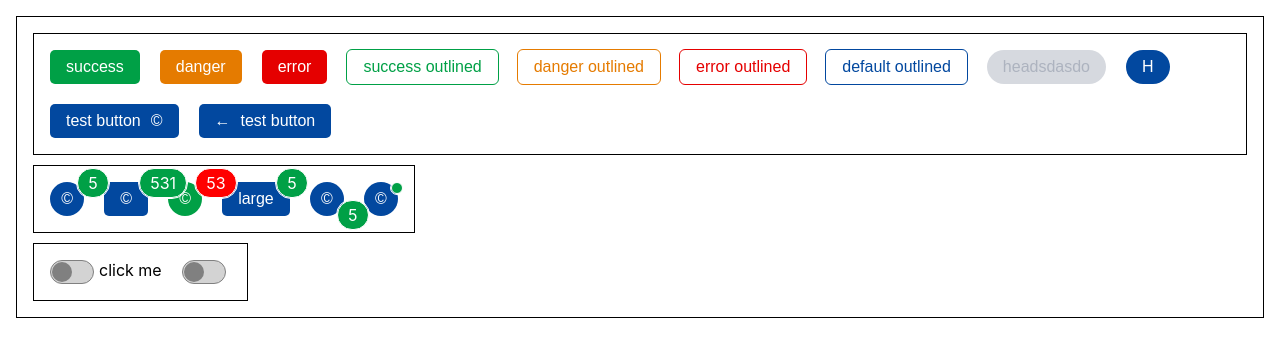
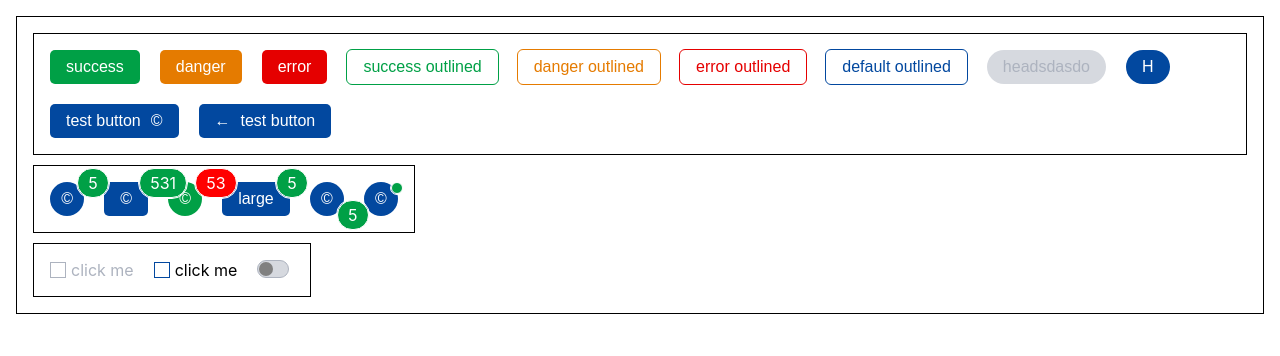
Before and after one commit to bandvov/react-ui-kit, a React (Create React App) app: page / in a window 1280 px wide. Shown: the top 356 px of the page. Built offline with nearby package versions, Linux system fonts and the light colour scheme.

Commit message:
add checkbox

```diff
--- a/src/App.tsx
+++ b/src/App.tsx
@@ -2,11 +2,9 @@ import React, { useState } from "react";
 import Badge from "./components/Badge";
 import Button from "./components/Button";
 import Checkbox from "./components/Checkbox";
-import MyCheckbox from "./components/MyCheckbox";
 
 function App() {
   const [checked, setChecked] = useState(false);
-  const [otherChecked, setOtherChecked] = useState(false);
   return (
     <div
       style={{
@@ -16,7 +14,7 @@ function App() {
         border: "1px solid",
         justifyContent: "flex-start",
         alignItems: "flex-start",
-
+        flexWrap: "wrap",
         padding: "1rem",
         flexDirection: "column",
       }}
@@ -45,7 +43,7 @@ function App() {
           {"headsdasdo"}
         </Button>
 
-        <Button borderRadius="30px/30px">
+        <Button borderRadius="20px/20px">
           <span>H</span>
         </Button>
         <Button icon={<div>&copy;</div>}>
@@ -98,7 +96,8 @@ function App() {
           flex: 1,
         }}
       >
-        <MyCheckbox
+        <Checkbox
+          disabled
           checked={checked}
           handler={() => {
             console.log("click");
@@ -106,7 +105,16 @@ function App() {
           }}
           label={"click me"}
         />
-        <MyCheckbox
+        <Checkbox
+          checked={checked}
+          handler={() => {
+            console.log("click");
+            setChecked(!checked);
+          }}
+          label={"click me"}
+        />
+        <Checkbox
+          variant={"toggle"}
           checked={checked}
           handler={() => {
             console.log("click");
--- a/src/components/Checkbox.tsx
+++ b/src/components/Checkbox.tsx
@@ -1,57 +1,121 @@
-import React from 'react'
-import styled, { css } from 'styled-components'
+import React from "react";
+import styled, { css } from "styled-components";
+import { COLORS } from "../CONSTANTS";
 
+interface ILabel {
+  checked?: boolean;
+  before?: any;
+  disabled?: boolean;
+}
+const HiddenCheckbox = styled.input.attrs({ type: "checkbox" })<{
+  name: string;
+}>`
+  display: none;
+`;
 
-const HiddenCheckbox = styled.input.attrs({ type: 'checkbox' })`
-  // Hide checkbox visually but remain accessible to screen readers.
-  // Source: https://polished.js.org/docs/#hidevisually
-  border: 0;
-  clip: rect(0 0 0 0);
-  clippath: inset(50%);
-  height: 1px;
-  margin: -1px;
-  overflow: hidden;
-  padding: 0;
-  position: absolute;
-  white-space: nowrap;
-  width: 1px;
-`
+const ToggleCheckbox = styled.label<ILabel>`
+  position: relative;
+  input[type="checkbox"] {
+    background-color: red;
+  }
+  ::before {
+    content: "";
+    width: 28px;
+    height: 14px;
+    border: 1px solid ${(props) => (props.checked ? COLORS.Blue : COLORS.gray)};
+    background-color: ${(props) =>
+      props.checked ? "white" : COLORS.lightgrey};
+    border-radius: 9px;
+    padding: 1px;
+  }
+  ::after {
+    content: "";
+    position: absolute;
+    top: 2px;
+    width: 14px;
+    height: 14px;
+    border-radius: 50%;
+    background-color: ${(props) => (props.checked ? COLORS.Blue : "gray")};
+    margin-left: ${(props) => (props.checked ? "16px" : "2px")};
+    transition: 0.3s;
+  }
+`;
+const ClassicCheckbox = styled.label<ILabel>`
+  position: relative;
+  display: flex;
+  align-items: center;
+  color: ${(props) => (props.disabled ? COLORS.gray : "black")};
+  ::before {
+    content: "";
+    width: 14px;
+    height: 14px;
+    border: 1px solid ${(props) => (props.disabled ? COLORS.gray : COLORS.Blue)};
+    background-color: white;
+  }
+  ${(props) => {
+    if (props.checked) {
+      return css`
+        ::after {
+          content: "";
+          position: absolute;
+          width: 10px;
+          height: 5px;
+          top: 6px;
+          border-left: 2px solid ${props.disabled ? COLORS.gray : COLORS.Blue};
+          border-bottom: 2px solid ${props.disabled ? COLORS.gray : COLORS.Blue};
+          transform: translateX(5px) rotate(-45deg);
+          transform-origin: 4px 7px;
+        }
+      `;
+    }
+  }}
+`;
+const CheckboxContainer = styled.div`
+  align-items: center;
+  label {
+    display: flex;
+  }
+  span {
+    margin-left: 5px;
+  }
+`;
 
-const CheckboxContainer = styled.div`
-  display: inline-block;
-  vertical-align: middle;
-`
-
-const Icon = styled.svg`
-  fill: none;
-  stroke: white;
-  stroke-width: 2px;
-`
-
-const checkedStyles = css`
-  color: red;
-  border: 1px solid red;
-`
-const uncheckedStyles = css`
-  color: gray;
-  border: 1px solid blue;
-`
-const StyledCheckbox = styled.div<{checked: boolean}>`
-
-  ${props => props.checked ? checkedStyles : uncheckedStyles};
-`
-
- const Checkbox = ({ className, checked, ...props }:{
-   className?: string;
-   checked: boolean;
-   onChange?: ()=>void;
- }) => (
-  <CheckboxContainer className={className}>
-    <HiddenCheckbox checked={checked} {...props} />
-    <StyledCheckbox checked={checked}>
-     checked
-    </StyledCheckbox>
-  </CheckboxContainer>
-)
-
-export default Checkbox
+export default function Checkbox({
+  handler,
+  checked = true,
+  label,
+  variant = "default",
+  ...props
+}: {
+  checked: boolean;
+  disabled?: boolean;
+  label?: string;
+  variant?: "toggle" | "default";
+  handler: () => void;
+}) {
+  const Component = variant === "toggle" ? ToggleCheckbox : ClassicCheckbox;
+  return (
+    <CheckboxContainer>
+      <HiddenCheckbox
+        name="checkbox"
+        checked={checked}
+        onChange={handler}
+        {...props}
+      />
+      <Component
+        htmlFor={"checkbox"}
+        tabIndex={0}
+        checked={checked}
+        onClick={handler}
+        {...props}
+        onKeyDown={(e): void => {
+          if (e.code === "Space" || e.code === "Enter") {
+            handler();
+          }
+        }}
+      >
+        <span> {label}</span>
+      </Component>
+    </CheckboxContainer>
+  );
+}
--- a/src/components/MyCheckbox.tsx
+++ /dev/null
@@ -1,70 +0,0 @@
-import React from "react";
-import styled from "styled-components";
-import { COLORS } from "../CONSTANTS";
-
-const StyledCheckbox = styled.div`
-  align-items: center;
-  label {
-    display: flex;
-  }
-  span {
-    margin-left: 5px;
-  }
-  input[type="checkbox"] {
-    display: none;
-  }
-`;
-
-export default function Checkbox({
-  handler,
-  checked = true,
-  label,
-  ...props
-}: {
-  checked: boolean;
-  label?: string;
-  handler: () => void;
-}) {
-  return (
-    <StyledCheckbox>
-      <label
-        tabIndex={0}
-        onKeyDown={(e): void => {
-          if (e.code === "Space" || e.code === "Enter") {
-            handler();
-          }
-        }}
-      >
-        {" "}
-        <div
-          style={{
-            width: "40px",
-            height: "20px",
-            border: `1px solid ${checked ? COLORS.Blue : "gray"}`,
-            backgroundColor: checked ? "white" : "lightgray",
-            borderRadius: "22px",
-            padding: "1px",
-          }}
-        >
-          <div
-            style={{
-              width: "20px",
-              height: "20px",
-              borderRadius: "50%",
-              backgroundColor: checked ? COLORS.Blue : "gray",
-              marginLeft: checked ? "20px" : 0,
-              transition: ".3s",
-            }}
-          ></div>
-        </div>
-        <input
-          type={"checkbox"}
-          checked={checked}
-          onChange={handler}
-          {...props}
-        />
-        <span>{label}</span>
-      </label>
-    </StyledCheckbox>
-  );
-}
```
